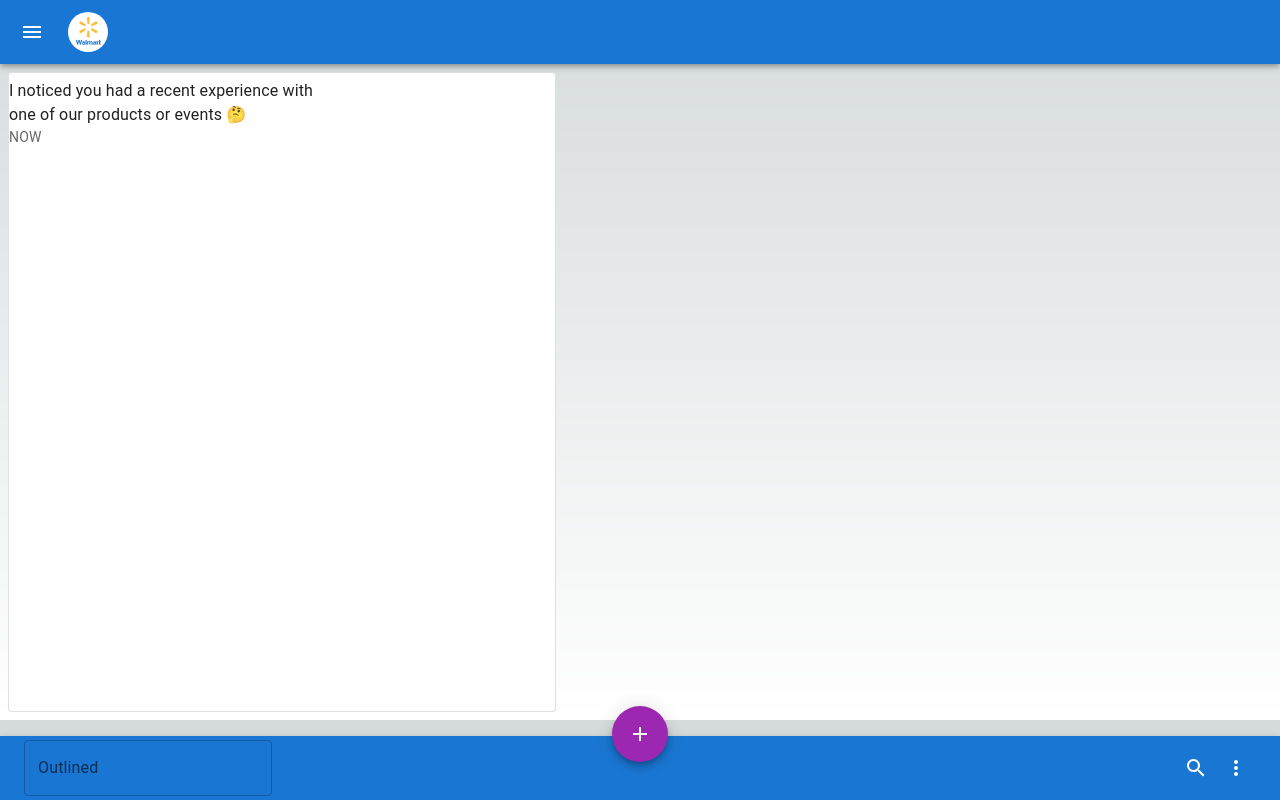
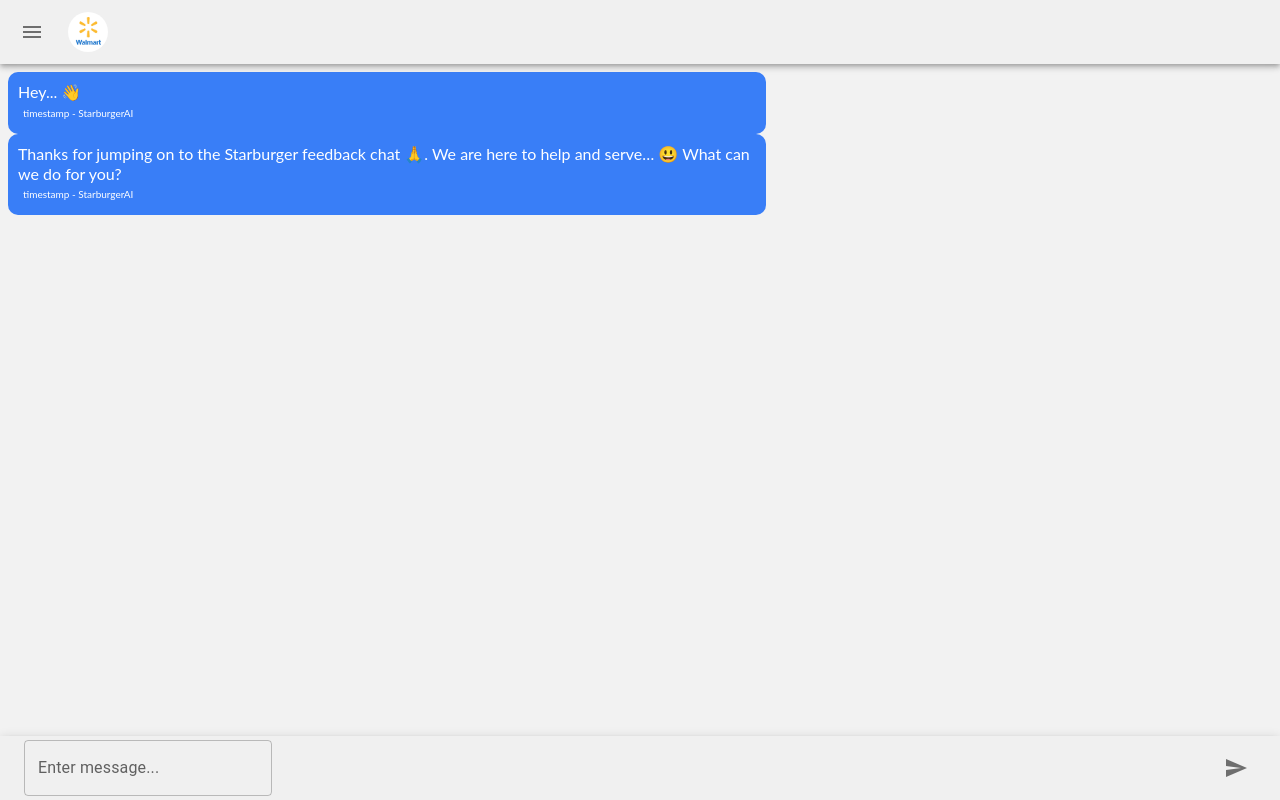
Before and after one commit to Ollstar/domainai, a Next.js app in the folder domainai/: page / in a window 1280 px wide. Built offline with nearby package versions, Linux system fonts and the light colour scheme.

Commit message:
apiworking

```diff
--- a/domainai/components/Message.js
+++ b/domainai/components/Message.js
@@ -1,11 +1,12 @@
 import React from 'react';
 import styles from '@/styles/index.module.css';
+import { NoSsr } from '@mui/material';
 
 const Message = ({ author, text, timestamp }) => (
-  <div className={author === 'User' ? styles.animalLeft : styles.animalRight}>
+  <div className={author === 'User' ? styles.messageLeft : styles.messageRight}>
     {text}
       <div className={styles.subtext}>
-      {timestamp ? timestamp : timestamp} - {author}
+      {timestamp ? <NoSsr>timestamp</NoSsr> : <NoSsr>timestamp</NoSsr>} - {author}
       </div>
 
   </div>
--- a/domainai/pages/index.js
+++ b/domainai/pages/index.js
@@ -1,5 +1,5 @@
 import * as React from 'react';
-import { styled, useTheme } from '@mui/material/styles';
+import { styled, createTheme } from '@mui/material/styles';
 import { useState, useEffect } from "react";
 import Box from '@mui/material/Box';
 import CssBaseline from '@mui/material/CssBaseline';
@@ -31,48 +31,44 @@
 import NestedList from '@/components/NestedList';
 import styles from '@/styles/index.module.css';
 import NoSsr from '@mui/material';
-
+import { Container, height, textAlign } from '@mui/system';
+import { Button } from '@mui/material';
+import Message from '@/components/Message';
+import SendIcon from '@mui/icons-material/Send';
+import Grid from '@mui/material/Grid';
 
 
 const drawerWidth = 240;
 
 
 
-const Message = styled('div')(({ props }) => ({
-
+const Subtext = styled('div')(({ props }) => ({
 
 }));
+const MessageContainer = styled('div')(({ author }) => ({
+  width: "60%",
+  alignSelf: author !== 'User' ? 'flex-end' : 'flex-start'
+}));
 
-const Subtext = styled('div')(({ props }) => ({
-
-
-}));
-const MessageContainer = styled('div')(({  }) => ({
-
-  width: "60%"
-
-
-}));
+const PaperContainer = styled(Paper)({
+  alignItems: 'stretch',
+  justifyContent: "flex-start/flex-end",
+  padding: '20px'
+});
 
 
 
-const Main = styled('main', { shouldForwardProp: (prop) => prop !== 'open' })(
-  ({ theme, open }) => ({
-    padding: theme.spacing(1),
-    transition: theme.transitions.create('margin', {
-      easing: theme.transitions.easing.sharp,
-      duration: theme.transitions.duration.leavingScreen,
-    }),
-    marginLeft: `-${drawerWidth}px`,
-    ...(open && {
-      transition: theme.transitions.create('margin', {
-        easing: theme.transitions.easing.easeOut,
-        duration: theme.transitions.duration.enteringScreen,
-      }),
-      marginLeft: 0,
-    }),
+const Main = styled('main', { shouldForwardProp: (prop) => prop !== 'open' })(({ theme, open }) => ({
+  flexGrow: 1,
+  padding: theme.spacing(1),
+  width: "100%",
+  height: "100%",
+  position: "fixed",
+  backgroundColor: "white",
+  ...(open && {
+    marginRight: `+${drawerWidth}px`,
   }),
-);
+}));
 
 const AppBar = styled(MuiAppBar, {
   shouldForwardProp: (prop) => prop !== 'open',
@@ -102,31 +98,30 @@
 
 
 
-const StyledFab = styled(Fab)({
-  position: 'absolute',
-  zIndex: 1,
-  top: -30,
-  left: 0,
-  right: 0,
-  margin: '0 auto',
-});
 
-function BottomAppBar() {
+function BottomAppBar({ open, onSubmit, setMessageInput, messageInput }) {
   return (
     <React.Fragment>
+      <AppBar open={open} position="fixed" sx={{ top: 'auto', bottom: 0, backgroundColor:"rgb(240,240,240)" }}>
+        <Toolbar>
 
-      <AppBar position="fixed" color="primary" sx={{ top: 'auto', bottom: 0 }}>
-        <Toolbar>
-          <TextField id="outlined-basic" label="Outlined" variant="outlined" />
-          <StyledFab color="secondary" aria-label="add">
-            <AddIcon />
-          </StyledFab>
-          <Box sx={{ flexGrow: 1 }} />
-          <IconButton color="inherit">
-            <SearchIcon />
-          </IconButton>
-          <IconButton color="inherit">
-            <MoreIcon />
+
+
+          <form onSubmit={onSubmit}>
+            <TextField
+            width="100%"
+              id="outlined-basic"
+              label="Enter message..."
+              variant="outlined"
+              value={messageInput}
+              color='primary'
+              onChange={e => setMessageInput(e.target.value)}
+              onKeyDown={e => { if (e.key === 'Enter') onSubmit(e) }}
+            />
+          </form>
+<Box sx={{ flexGrow: 1 }} />
+          <IconButton color="black">
+            <SendIcon />
           </IconButton>
         </Toolbar>
       </AppBar>
@@ -135,13 +130,14 @@
 }
 
 
+
 export default function App() {
+  let [timestamp, setTimestamp] = useState(new Date().toLocaleString());
+
   const [messageInput, setMessageInput] = useState("");
-  const [message, setMessage] = useState([]);
-  const [conversation , setConversation] = useState([]);
+  const [conversation, setConversation] = useState([]);
 
   const [isLoading, setIsLoading] = useState(false);
-  let [timestamp, setTimestamp] = useState(new Date().toLocaleString());
 
   useEffect(() => {
     if (!timestamp) {
@@ -156,6 +152,8 @@
     setMessageInput("");
     let currentTimestamp = new Date().toLocaleString();
     setConversation([...conversation, { text: message, author: "User", timestamp: currentTimestamp }]);
+
+
 
     try {
       setIsLoading(true);
@@ -178,7 +176,16 @@
 
       let currentTimestamp2 = new Date().toLocaleString();
 
-      setMessage([...conversation, { text: message, author: "User", timestamp: currentTimestamp }, { text: data.result, author: "StarburgerAI", timestamp: currentTimestamp2 }]);
+      setConversation([...conversation, {
+        text: message,
+        author: "User",
+        timestamp: currentTimestamp
+      },
+      {
+        text: data.result,
+        author: "StarburgerAI",
+        timestamp: currentTimestamp2
+      }]);
       setMessageInput("");
       setIsLoading(false);
     } catch (error) {
@@ -187,8 +194,22 @@
     }
   }
 
-  const theme = useTheme();
-  const [open, setOpen] = React.useState(false);
+  const theme = createTheme({
+    palette: {
+      primary: {
+        light: '#757ce8',
+        main: '#3f50b5',
+        dark: '#002884',
+        contrastText: '#fff',
+      },
+      secondary: {
+        light: '#ff7961',
+        main: '#f44336',
+        dark: '#ba000d',
+        contrastText: '#000',
+      },
+    },
+  });  const [open, setOpen] = React.useState(false);
 
   const handleDrawerOpen = () => {
     setOpen(true);
@@ -199,10 +220,11 @@
   };
   return (
     <Box sx={{ display: 'flex' }}>
-      <AppBar position="fixed" open={open}>
+      <AppBar position="fixed" open={open} sx={{backgroundColor:"rgb(240,240,240)"}}>
+
         <Toolbar>
           <IconButton
-            color="inherit"
+            color="black"
             aria-label="open drawer"
             onClick={handleDrawerOpen}
             edge="start"
@@ -235,47 +257,49 @@
         <NestedList />
 
         <Divider />
-        <List>
-          {['All mail', 'Trash', 'Spam'].map((text, index) => (
-            <ListItem key={text} disablePadding>
-              <ListItemButton>
-                <ListItemIcon>
-                  {index % 2 === 0 ? <InboxIcon /> : <MailIcon />}
-                </ListItemIcon>
-                <ListItemText primary={text} />
-              </ListItemButton>
-            </ListItem>
-          ))}
-        </List>
+
       </Drawer>
-      <Main open={open}>
-        <DrawerHeader />
-        <Paper variant="outlined" style={{ height: '80vh', overflow: 'auto' }}>
-            <MessageContainer >
-              <Message author="RivalAI">
-                <ListItemText
-                  primary="I noticed you had a recent experience with one of our products or events 🤔"
-                  secondary="NOW"
-                />
-              </Message>
-              {conversation.map((message, index) => (
-                <Message key={index} author={message.author} >
-                  <ListItemText
-                    primary={
-                      message.text
-                    }
-                    secondary={<Subtext>{message.timestamp} - {message.author}</Subtext>}
-                  />
-                </Message>
-              ))}
-            </MessageContainer>
-          </Paper>
-      </Main>
-      <BottomAppBar />
-
-    </Box>
 
 
 
+      <Main open={open} sx={{backgroundColor:"#f2f2f2"}}>
+      <DrawerHeader />
+
+        <div className={styles.messageContainer}>
+          <Message
+            author="StarburgerAI"
+            text="Hey... 👋"
+            timestamp={<NoSsr>{timestamp}</NoSsr>}>
+          </Message>
+        </div>
+        <div className={styles.messageContainer}>
+          <Message
+            author="StarburgerAI"
+            text="Thanks for jumping on to the Starburger feedback chat 🙏.  We are here to help and serve… 😃 What can we do for you?"
+            timestamp={<NoSsr>{timestamp}</NoSsr>}>
+          </Message>
+
+
+        {conversation.map((message, index) => (
+          <div key={index} className={styles.messageContainer}>
+              <div className={message.author === "User" ? styles.messageLeft : styles.messageRight}>
+                {message.text}
+                <div className={message.author === "User" ? styles.subtextLeft : styles.subtext}>
+                  {message.timestamp} - {message.author}
+                </div>
+              </div>
+          </div>
+        ))}
+
+        <div style={{ clear: "both" }}></div>
+
+      </div>
+      </Main>
+
+
+
+      <BottomAppBar open={open} onSubmit={onSubmit} setMessageInput={setMessageInput} messageInput={messageInput}/>
+
+    </Box>
   );
 }
--- a/domainai/styles/index.module.css
+++ b/domainai/styles/index.module.css
@@ -15,7 +15,7 @@
     text-align: left;
     font-size: 16px;
 
-    background-color: rgb(102,35,35	);
+    background-color: #397EF7;
     border-radius: 10px;
     padding: 10px;
     float: left;
```
Also changed, not shown: 1 other file (tests, documents, lock files or other folders).
